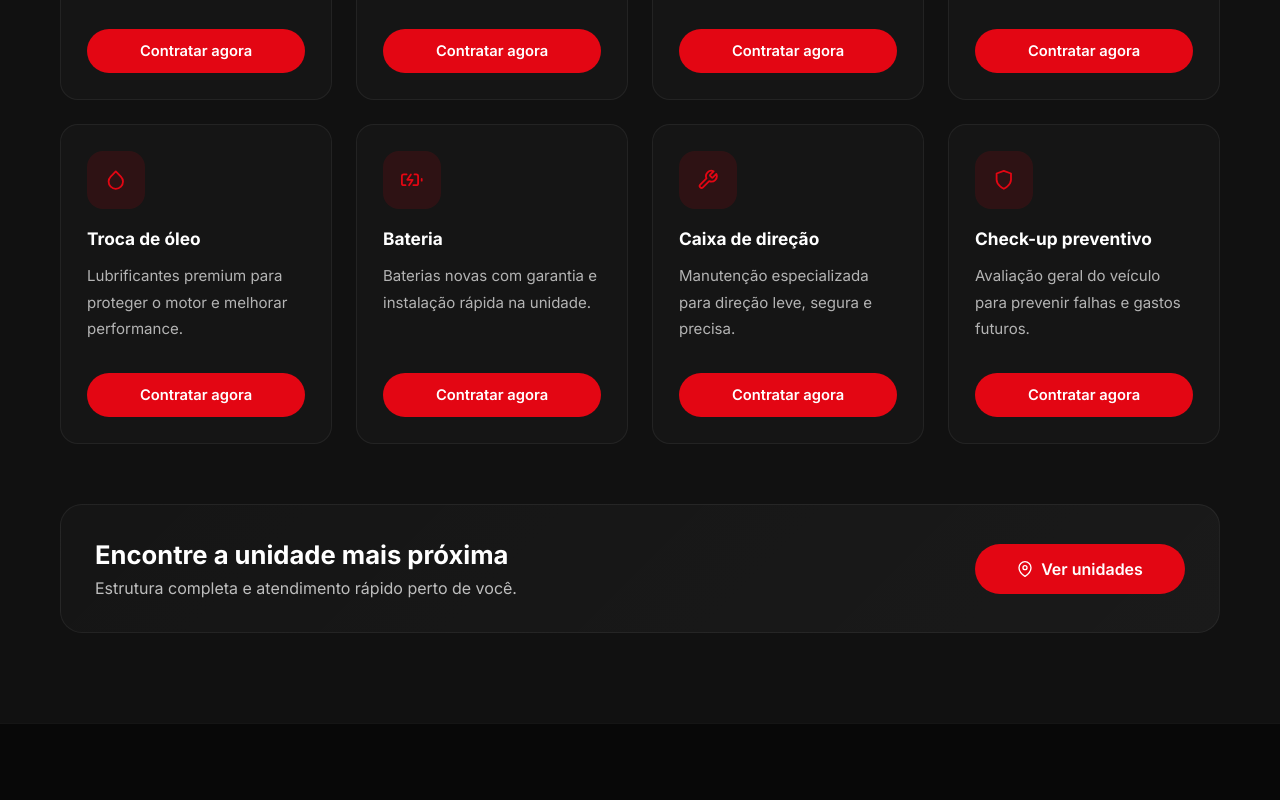
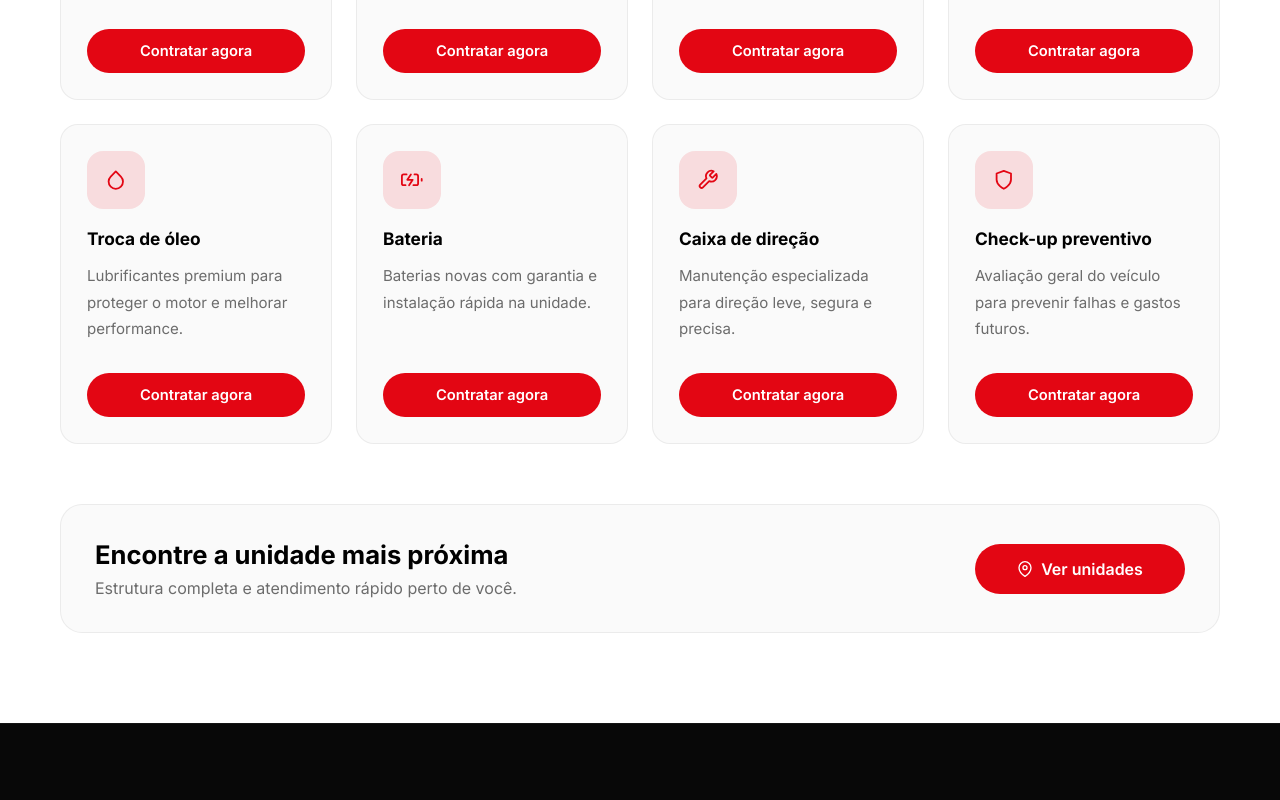
Before and after one commit to Gabriel090207/LeonardoLojaPneus, a React (Vite) app in the folder frontend/: page /servicos in a window 1280 px wide. Shown: the part 520-1320 px from the top of the page. Built offline with nearby package versions, Linux system fonts and the light colour scheme; no server answers; the database is empty.

Commit message:
paleta completa

```diff
--- a/frontend/src/pages/ServicesPage/ServicesPage.css
+++ b/frontend/src/pages/ServicesPage/ServicesPage.css
@@ -1,6 +1,6 @@
 .services-page {
   padding: 175px 0 90px;
- background: #111;
+ background: #fff;
 }
 
 /* TOPO PADRÃO */
@@ -22,6 +22,7 @@
   font-size: 2.8rem;
   line-height: 1.1;
   margin: 0;
+  color: #000;
 
 }
 
@@ -36,8 +37,9 @@
 .service-card {
   padding: 26px;
   border-radius: 18px;
-  background: rgba(255,255,255,0.02);
-  border: 1px solid rgba(255,255,255,0.06);
+ background: #fafafa;
+
+  border: 1px solid rgba(0,0,0,0.06);
   transition: var(--transition);
 
   display: flex;
@@ -47,7 +49,7 @@
 
 .service-card:hover {
   transform: translateY(-6px);
-  border-color: rgba(227,6,19,0.28);
+
 }
 
 .service-card__icon {
@@ -68,10 +70,11 @@
   font-size: 1.08rem;
   margin-bottom: 12px;
   line-height: 1.4;
+  color: #000;
 }
 
 .service-card p {
-  color: rgba(255,255,255,0.68);
+  color: var(--color-text-muted);
   line-height: 1.75;
   font-size: 0.94rem;
   margin-bottom: 22px;
@@ -111,12 +114,9 @@
   margin-top: 60px;
   padding: 34px;
   border-radius: 22px;
-  background: linear-gradient(
-    135deg,
-    rgba(255,255,255,0.02),
-    rgba(255,255,255,0.04)
-  );
-  border: 1px solid rgba(255,255,255,0.06);
+   background: #fafafa;
+
+  border: 1px solid rgba(0,0,0,0.06);
 
   display: flex;
   align-items: center;
@@ -127,10 +127,11 @@
 .services-page__cta h2 {
   font-size: 1.6rem;
   margin-bottom: 8px;
+  color: #000;
 }
 
 .services-page__cta p {
-  color: rgba(255,255,255,0.72);
+  color: var(--color-text-muted);
 }
 
 .services-page__cta-button {
```
